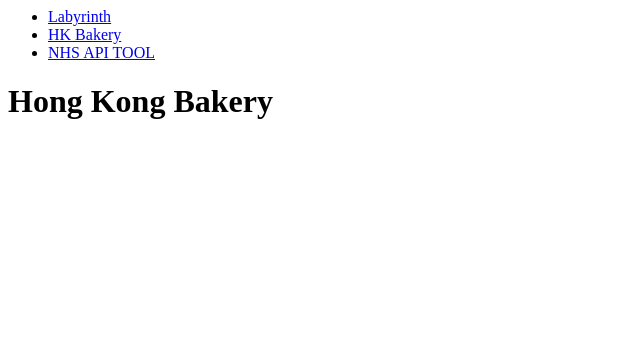
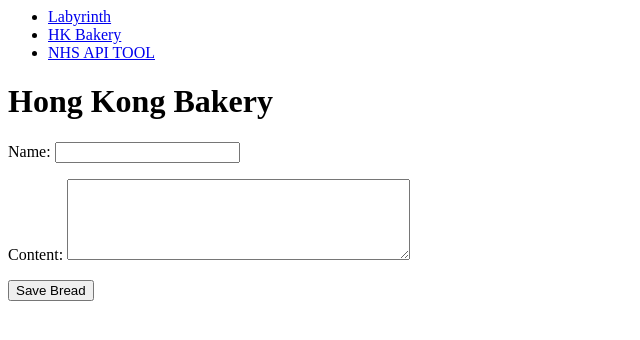
Before and after one commit to TheDadWhoCodes/my-project, a Django app: page / in a window 1280 px wide. Shown: the top 340 px of the page, without its empty margins (0-640 px from the left). Run offline with Django 5.2, Linux system fonts and the light colour scheme; data that the repository does not hold is empty.

Commit message:
Added delete and edit functionality

```diff
--- /dev/null
+++ b/hkbakery/templates/edit_bread.html
@@ -0,0 +1,6 @@
+<p>Edit {{ bread.name }}</p>
+<form method="post" action="{% url 'edit_bread' bread.id %}">
+    {% csrf_token %}
+    {{ form.as_p }}
+    <button type="submit">Save Bread</button>
+</form>
--- a/hkbakery/templates/get_all_bread.html
+++ b/hkbakery/templates/get_all_bread.html
@@ -11,10 +11,20 @@
         <ul>
             {% for bread in bread %}
                 <li>
-                    <h3>{{ bread.name}} </h3>
-                    <p>{{ bread.content }}</p>
+                    <form method="post" action="{% url 'delete_bread' bread.id %}">
+                        {% csrf_token %}
+                        <h3>{{ bread.name}} </h3>
+                        <p>{{ bread.content }}</p>
+                        <button type="submit">Delete</button>
+                    </form>
+                    <a href="{% url 'edit_bread' bread.id %}">Edit</a>
                 </li>
             {% endfor %}
         </ul>
+        <form method="post">
+            {% csrf_token %}
+            {{ form.as_p }}
+            <button type="submit">Save Bread</button>
+        </form>
     </body>
 </html>
--- a/hkbakery/urls.py
+++ b/hkbakery/urls.py
@@ -2,5 +2,7 @@ from django.urls import path
 from . import views
 
 urlpatterns = [
-    path('', views.get_all_bread, name='get_all_bread')
+    path('', views.get_all_bread, name='get_all_bread'),
+    path('edit/<int:bread_id>/', views.edit_bread, name='edit_bread'),
+    path('delete/<int:bread_id>/', views.delete_bread, name='delete_bread')
 ]
--- a/hkbakery/views.py
+++ b/hkbakery/views.py
@@ -2,10 +2,43 @@ from django.shortcuts import render, redirect, get_object_or_404
 from django.http import HttpResponse
 from .services import BreadService
 from .forms import BreadForm
+from .models import Bread
 
 
 # Create your views here.
 def get_all_bread(request):
-    """ return all bread from database """
-    bread = BreadService.get_all_bread()
-    return render(request, 'get_all_bread.html', {'bread': bread})
+
+    if request.method == 'POST':
+        form = BreadForm(request.POST)
+        if form.is_valid():
+            form.save()
+            return redirect('/')
+    else:
+        form = BreadForm()
+        """ return all bread from database """
+        bread = BreadService.get_all_bread()
+        return render(request, 'get_all_bread.html', {'bread': bread, 'form': form})
+
+
+def edit_bread(request, bread_id):
+
+    bread = get_object_or_404(Bread, id=bread_id)
+
+    if request.method == 'POST':
+        form = BreadForm(request.POST, instance=bread)
+        if form.is_valid():
+            form.save()
+            return redirect('/')
+    else:
+        form = BreadForm(instance=bread)
+        return render(request, 'edit_bread.html', {'bread': bread, 'form': form})
+
+
+# take id of bread item and delete from db
+def delete_bread(request, bread_id):
+
+    item = get_object_or_404(Bread, id=bread_id)
+    if (request.method == 'POST'):
+        item.delete()
+        return redirect('/')
+    return redirect('/')
```
